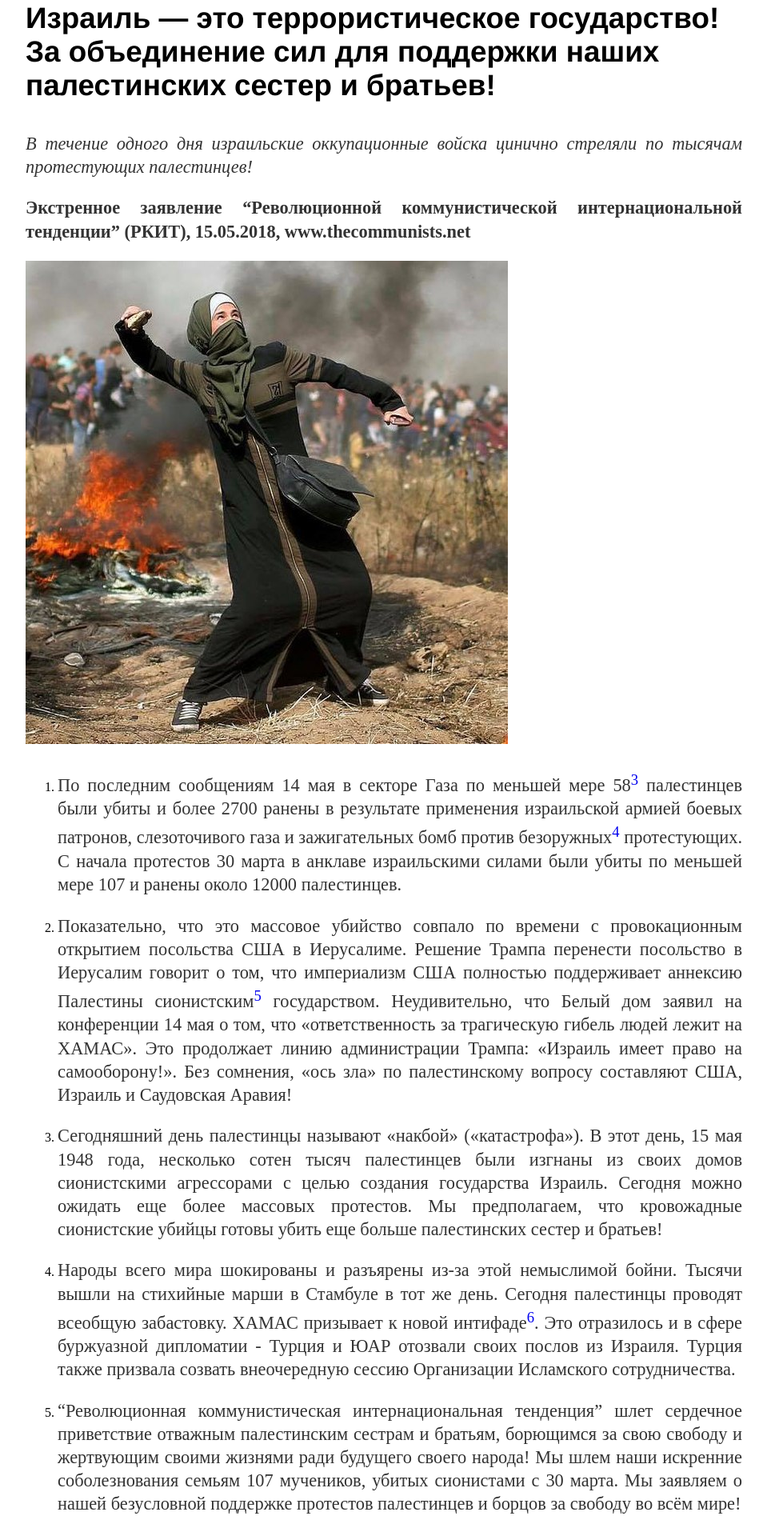
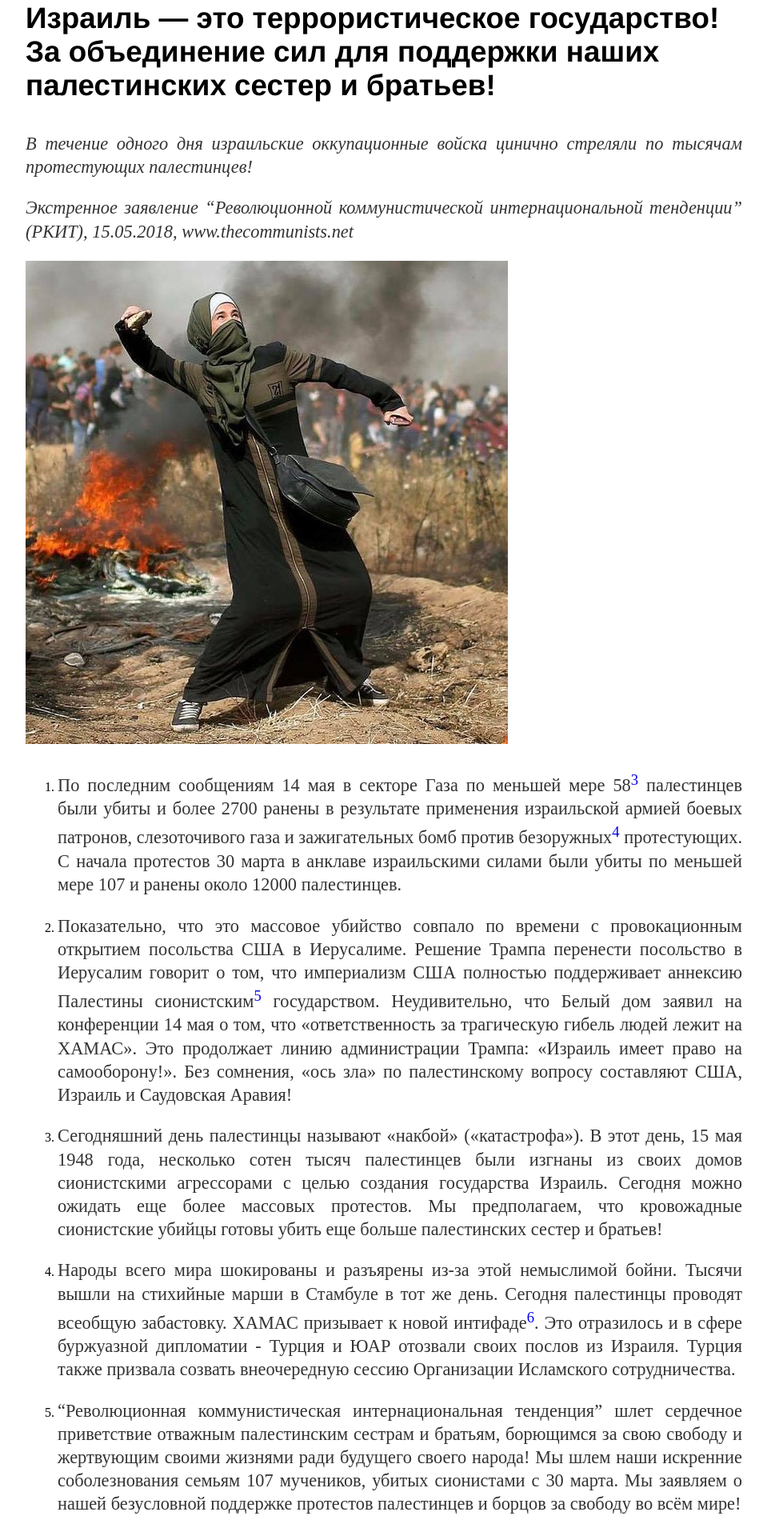
Before and after one commit to mgkp/mgkp.github.io, a Jekyll site: the page built from blog/_posts/2018-05-21-israel.md, in a window 1280 px wide. Shown: the part 2094-4014 px from the top of the page at 80% size, without its empty margins (160-1119 px from the left). Built offline with Jekyll 4.4.1, drawn with Linux system fonts in a browser that asks for light colours.

Commit message:
bold slogans

```diff
--- a/blog/_posts/2018-05-21-israel.md
+++ b/blog/_posts/2018-05-21-israel.md
@@ -31,7 +31,7 @@
 
 *В течение одного дня израильские оккупационные войска цинично стреляли по тысячам протестующих палестинцев!*
 
-**Экстренное заявление "Революционной коммунистической интернациональной тенденции" (РКИТ), 15.05.2018, www.thecommunists.net**
+*Экстренное заявление "Революционной коммунистической интернациональной тенденции" (РКИТ), 15.05.2018, www.thecommunists.net*
 
 ![Палестинка замахнулась перед броском камня](/images/palestinian_woman.jpg)
 
@@ -51,25 +51,25 @@
 
 8. Палестинским массам сегодня нужна наша международная солидарность больше, чем когда-либо ранее! Весь мир должен содрогнуться от массовой мобилизации и решимости к сопротивлению, чтобы противостоять террору сионистов! За организацию протестов у посольств США и Израиля! За поддержку массовых действий против Израиля! За принуждение правительств по всему миру к прекращению явной или неявной экономической, политической и военной поддержки сионистскому государству!
 
-*Нет признанию Иерусалима столицей Израиля! За протесты у посольств США и Израиля!*
+**Нет признанию Иерусалима столицей Израиля! За протесты у посольств США и Израиля!**
 
-*За возрождение палестинской интифады!*
+**За возрождение палестинской интифады!**
 
-*За создание народных комитетов и комитетов самообороны, состоящих из палестинских рабочих, бедных крестьян и молодежи, образованных по месту работы и жительства в городах и деревнях!*
+**За создание народных комитетов и комитетов самообороны, состоящих из палестинских рабочих, бедных крестьян и молодежи, образованных по месту работы и жительства в городах и деревнях!**
 
-*За международные солидарные действия, в частности, демонстрации и массовые действия против Израиля!*
+**За международные солидарные действия, в частности, демонстрации и массовые действия против Израиля!**
 
-*Прекратить экономическую, политическую и военную помощь сионистскому государству!*
+**Прекратить экономическую, политическую и военную помощь сионистскому государству!**
 
-*За ликвидацию израильской блокады сектора Газа! Египетские рабочие и крестьяне: прорвите реакционную блокаду сектора Газа со стороны режима ас-Сиси[^7]!*
+**За ликвидацию израильской блокады сектора Газа! Египетские рабочие и крестьяне: прорвите реакционную блокаду сектора Газа со стороны режима ас-Сиси[^7]!**
 
-*Израильские рабочие и молодежь: выступите против расисткой демагогии! Защищайте палестинцев от реакционных поселенцев, фашистских банд и армии!*
+**Израильские рабочие и молодежь: выступите против расисткой демагогии! Защищайте палестинцев от реакционных поселенцев, фашистских банд и армии!**
 
-*За свободную красную Палестину!*
+**За свободную красную Палестину!**
 
-*За объединение арабской революции с обновленной интифадой в Палестине! Поддержите сирийскую революцию против реакционной диктатуры Асада! За свержение реакционной военной диктатуры генарала ас-Сиси в Египте! За поддержку народа Йемена против саудовской агрессии!*
+**За объединение арабской революции с обновленной интифадой в Палестине! Поддержите сирийскую революцию против реакционной диктатуры Асада! За свержение реакционной военной диктатуры генарала ас-Сиси в Египте! За поддержку народа Йемена против саудовской агрессии!**
 
-*Вперед, к строительству революционной рабочей партии, являющейся частью всемирной партии социалистической революции!*
+**Вперед, к строительству революционной рабочей партии, являющейся частью всемирной партии социалистической революции!**
 
 <p style="text-align: right;">Международный секретариат РКИТ</p>
 
```
